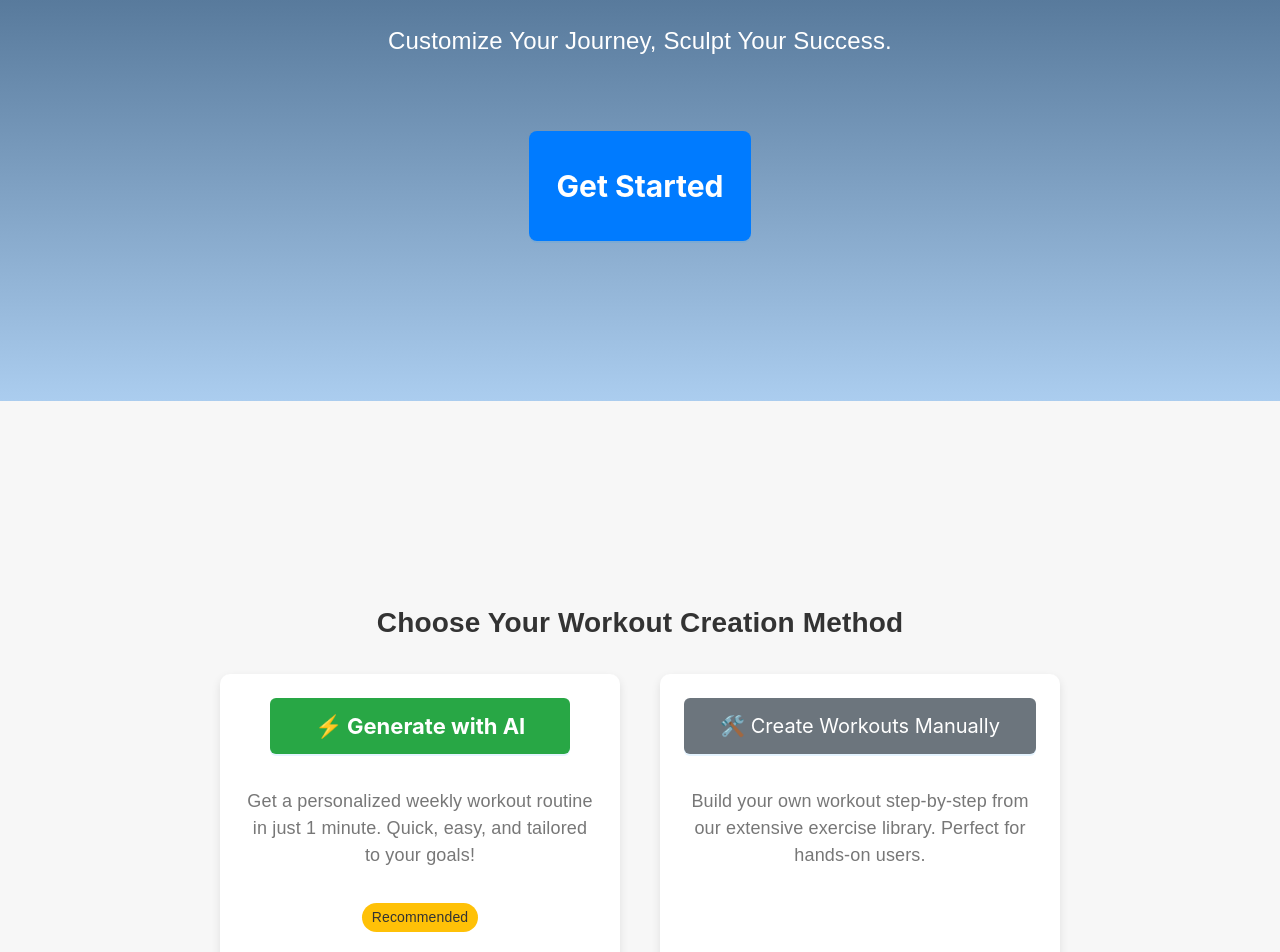
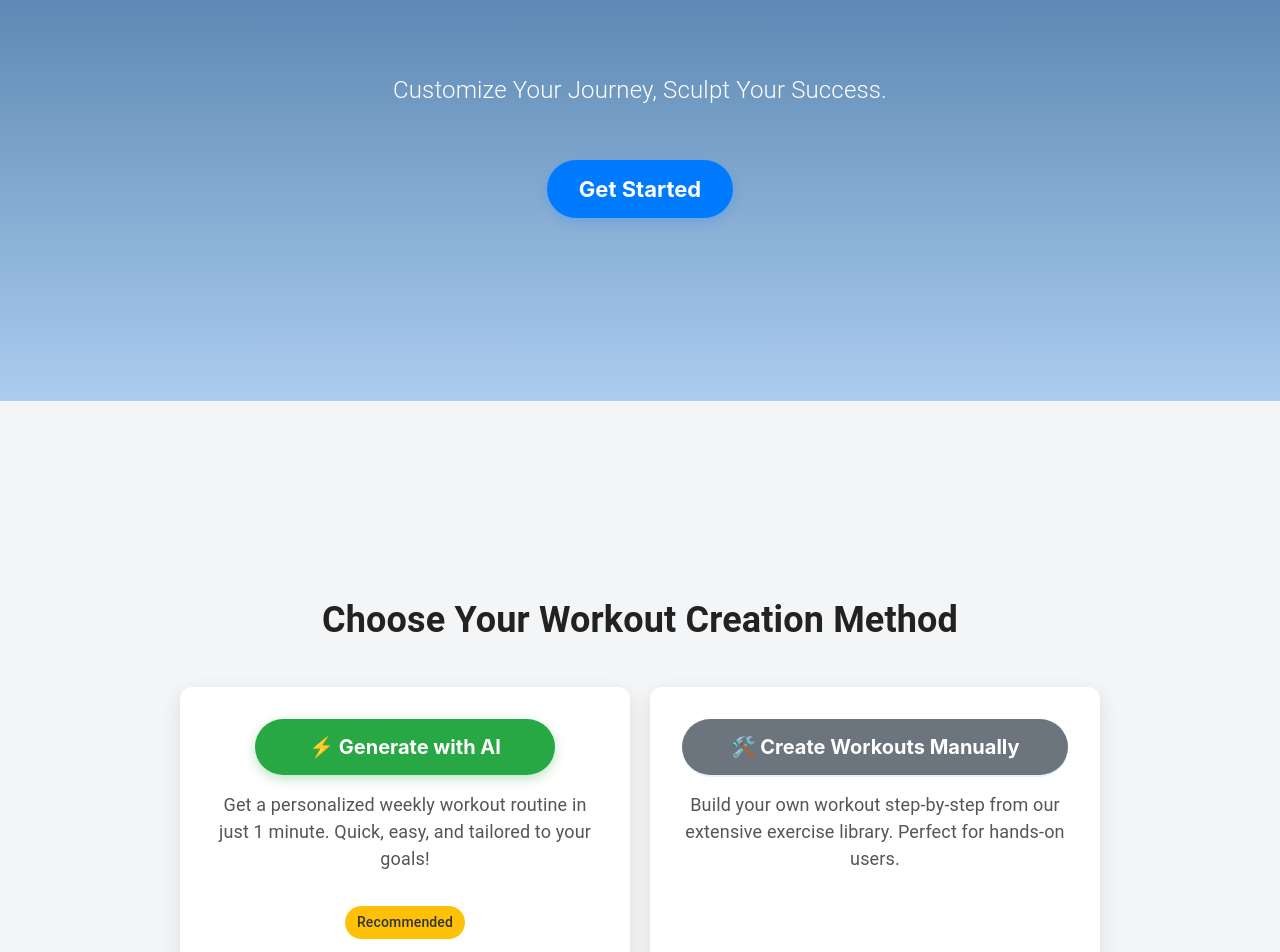
Before and after one commit to aaron3993/gym-guru, a React (Create React App) app: page / in a window 1280 px wide. Shown: the part 400-1352 px from the top of the page. Built offline with nearby package versions, Linux system fonts and the light colour scheme; no server answers; the database is empty; sample sign-in values are in the browser's storage.

Commit message:
further improved styling in home page

```diff
--- a/src/pages/Home/Home.css
+++ b/src/pages/Home/Home.css
@@ -1,6 +1,7 @@
 .home-page {
-  font-family: Arial, sans-serif;
+  font-family: "Roboto", Arial, sans-serif;
   overflow: hidden;
+  color: #333;
 }
 
 .full-page-section {
@@ -13,77 +14,85 @@
 }
 
 #landing-section {
-  background: linear-gradient(to bottom, #123456, #abcdef);
+  background: linear-gradient(to bottom, #1c4f82, #abcdef);
   color: white;
 }
 
 #options-section {
-  background-color: #f7f7f7;
-  padding: 20px;
+  background-color: #f4f5f7;
+  padding: 60px 20px;
 }
 
 .content-container {
-  max-width: 800px;
+  max-width: 700px;
 }
 
 .app-title {
-  font-size: 64px;
+  font-size: 72px;
+  font-weight: 700;
+  letter-spacing: -1.5px;
 }
 
 .slogan {
   font-size: 24px;
+  font-weight: 300;
+  margin: 20px 0;
 }
 
 .cta-button {
-  margin-top: 48px;
-  font-size: 30px;
-  padding: 14px 28px;
-  height: 110px;
+  margin-top: 32px;
+  font-size: 22px;
+  padding: 16px 32px;
+  height: auto;
   background-color: #007bff;
   color: white;
   border: none;
-  border-radius: 8px;
+  border-radius: 30px;
   cursor: pointer;
   font-weight: bold;
-  transition: background-color 0.3s ease, transform 0.2s ease;
+  transition: background-color 0.3s ease, transform 0.2s ease, box-shadow 0.3s;
+  box-shadow: 0 4px 12px rgba(0, 123, 255, 0.2);
 }
 
 .cta-button:hover {
   background-color: #0056b3;
-  transform: scale(1.05);
-}
-
-.cta-button:focus {
-  outline: none;
-  box-shadow: 0 0 0 3px rgba(0, 123, 255, 0.5);
+  transform: translateY(-3px);
+  box-shadow: 0 6px 16px rgba(0, 123, 255, 0.3);
 }
 
 .options-container {
-  max-width: 900px;
+  max-width: 960px;
   margin: 0 auto;
   text-align: center;
 }
 
 .options-container h2 {
-  font-size: 28px;
-  color: #333;
-  margin-bottom: 30px;
+  font-size: 36px;
+  font-weight: 600;
+  color: #222;
+  margin-bottom: 40px;
 }
 
 .button-options {
   display: flex;
-  justify-content: center;
-  gap: 40px;
+  justify-content: space-between;
+  gap: 20px;
 }
 
 .option {
   background-color: #ffffff;
-  padding: 24px;
-  border-radius: 10px;
-  box-shadow: 0 4px 10px rgba(0, 0, 0, 0.1);
-  max-width: 400px;
-  width: 100%;
+  padding: 32px;
+  border-radius: 12px;
+  box-shadow: 0 6px 20px rgba(0, 0, 0, 0.1);
+  transition: transform 0.3s ease, box-shadow 0.3s ease;
+  max-width: 450px;
+  flex: 1;
   text-align: center;
+}
+
+.option:hover {
+  transform: translateY(-5px);
+  box-shadow: 0 10px 30px rgba(0, 0, 0, 0.2);
 }
 
 .badge {
@@ -91,63 +100,64 @@
   background-color: #ffc107;
   color: #333;
   font-size: 14px;
-  padding: 4px 10px;
+  font-weight: 500;
+  padding: 6px 12px;
   border-radius: 20px;
   margin-bottom: 8px;
   display: inline-block;
 }
 
+.manual-button,
+.ai-button {
+  width: 100%;
+  height: 56px;
+  font-size: 20px;
+  border: none;
+  border-radius: 28px;
+  font-weight: bold;
+  transition: all 0.3s ease;
+}
+
 .manual-button {
   background-color: #6c757d;
   color: white;
-  border: none;
-  width: 100%;
-  height: 56px;
-  font-size: 20px;
-  margin-bottom: 16px;
-}
-
-.option-note {
-  font-size: 18px;
-  color: #777;
-}
-
-.option:hover {
-  transform: translateY(-5px);
-  transition: all 0.3s ease;
-}
-
-.ai-button {
-  background-color: #28a745;
-  color: white;
-  border: none;
-  width: 100%;
-  height: 56px;
-  font-size: 22px;
-  font-weight: bold;
-  transition: transform 0.3s, box-shadow 0.3s;
-  margin-bottom: 16px;
-}
-
-.ai-button:hover {
-  transform: scale(1.05);
-  box-shadow: 0 6px 12px rgba(40, 167, 69, 0.3);
-  background-color: #1e7d34;
 }
 
 .manual-button:hover {
   background-color: #5a6268;
 }
 
+.ai-button {
+  background-color: #28a745;
+  color: white;
+  box-shadow: 0 4px 12px rgba(40, 167, 69, 0.3);
+}
+
+.ai-button:hover {
+  transform: scale(1.05);
+  box-shadow: 0 6px 16px rgba(40, 167, 69, 0.4);
+  background-color: #218838;
+}
+
+.option-note {
+  font-size: 18px;
+  color: #555;
+  margin-top: 16px;
+}
+
 @media (max-width: 768px) {
+  .app-title {
+    font-size: 64px;
+  }
+
   .button-options {
     flex-direction: column;
     gap: 20px;
   }
 
   .options-container h2 {
-    font-size: 20px;
-    color: #333;
+    font-size: 28px;
+    margin-bottom: 24px;
   }
 
   .option {
@@ -157,8 +167,4 @@
   .option-note {
     font-size: 16px;
   }
-
-  .badge {
-    margin-top: 0;
-  }
 }
```
